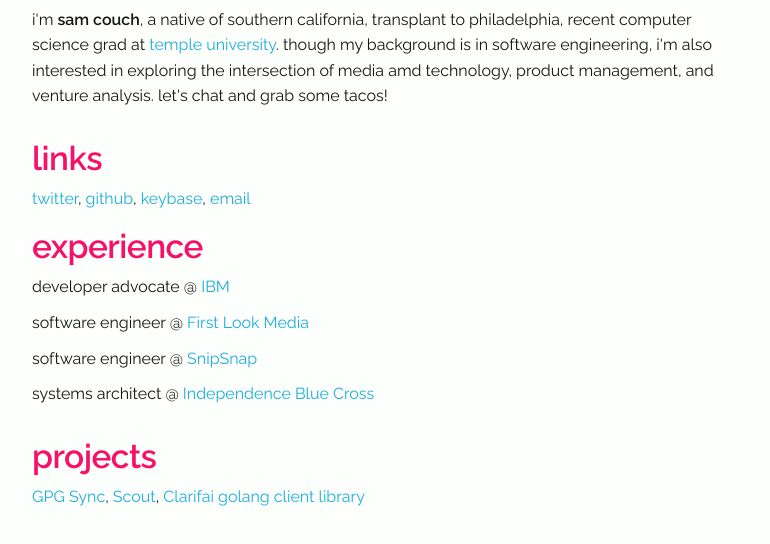
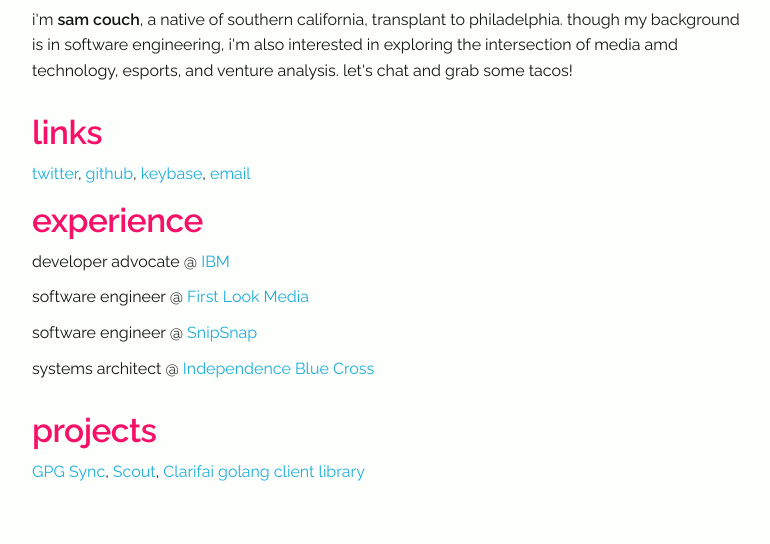
Before and after one commit to samuelcouch/samuelcouch.github.io, a plain HTML site: page index.html in a window 1280 px wide. Shown: the part 184-728 px from the top of the page, without its empty margins (128-898 px from the left). Drawn offline with Linux system fonts and the light colour scheme.

Commit message:
Update index.html

```diff
--- a/index.html
+++ b/index.html
@@ -22,7 +22,7 @@
     <div class="row">
       <div class="nine columns" style="margin-top: 15%">
         <h4 class="space-fix">hello friend,</h4>
-        <p>i'm <span class="emphasis">sam couch</span>, a native of southern california, transplant to philadelphia, recent computer science grad at <a href="https://www.temple.edu">temple university</a>. though my background is in software engineering, i'm also interested in exploring the intersection of media amd technology, product management, and venture analysis. let's chat and grab some tacos!</p>
+        <p>i'm <span class="emphasis">sam couch</span>, a native of southern california, transplant to philadelphia. though my background is in software engineering, i'm also interested in exploring the intersection of media amd technology, esports, and venture analysis. let's chat and grab some tacos!</p>
         <div class="row">
                 <section>
                         <h5>links</h5>
```
